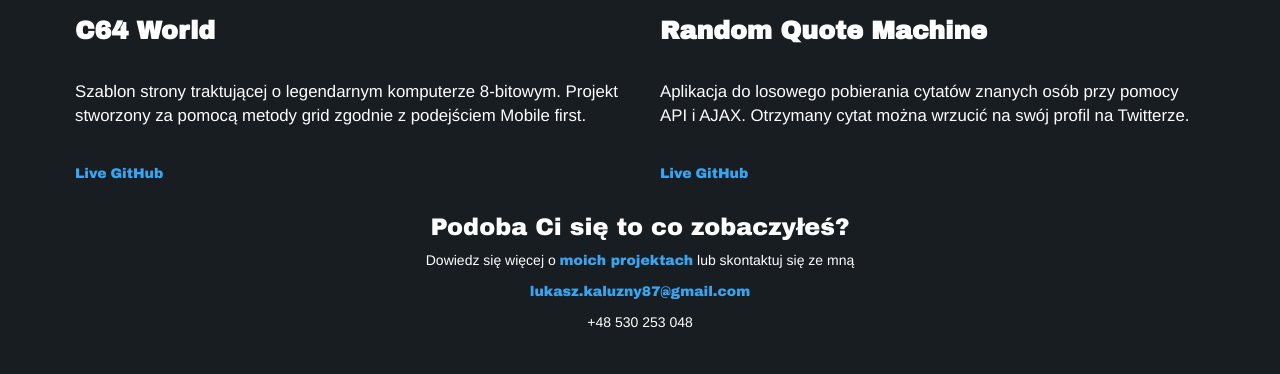
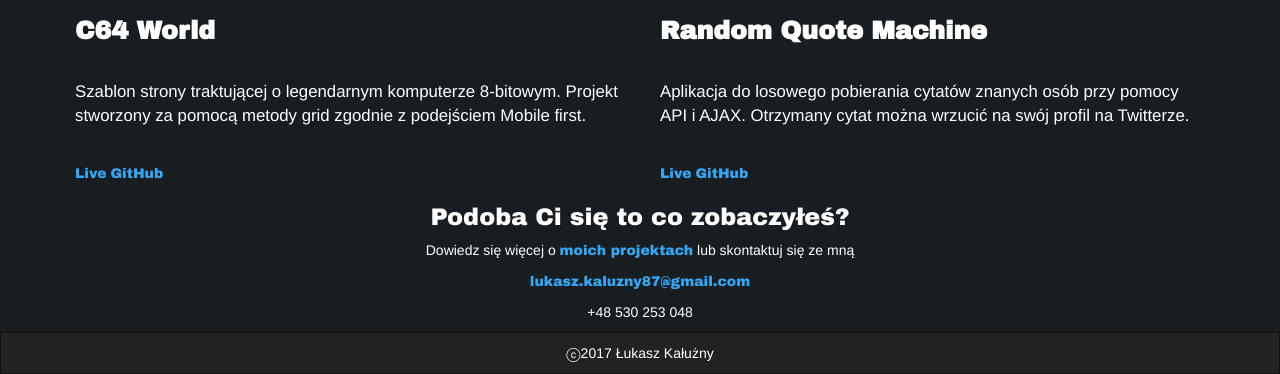
Before and after one commit to LukaszKaluzny/Portfolio, a plain HTML site: page index.html in a window 1280 px wide. Shown: the part 2424-2798 px from the top of the page. Before the commit the page ends 2776 px from the top, so only its background shows below. Drawn offline with nearby package versions, Linux system fonts and the light colour scheme; a web font is replaced by a local one.

Commit message:
optimize site

```diff
--- a/index.html
+++ b/index.html
@@ -194,7 +194,7 @@
       </div>
     </section>
       <footer id="contact">
-        <div class="container">
+        <div>
           <h3>Podoba Ci się to co zobaczyłeś?</h3>
           <p>Dowiedz się więcej o <a href="#" target="_blank">moich projektach</a> lub skontaktuj się ze mną</p>
           <p class="email">
@@ -203,6 +203,9 @@
           <p class="phone">
             +48 530 253 048
           </p>
+          <div class="copyright">
+            <p>ⓒ2017 Łukasz Kałużny</p>
+        </div>
       </footer>
 
 
--- a/style.css
+++ b/style.css
@@ -13,7 +13,7 @@ h1,
 h2,
 h3,
 a {
-	font-family: 'Archivo Black', sans-serif;
+  font-family: 'Archivo Black', sans-serif;
 }
 
 .container {
@@ -90,11 +90,23 @@ p.project-desc {
   padding: 25px 0;
 }
 #contact {
-	text-align: center;
+  text-align: center;
 }
+footer .copyright {
+  text-align: center;
+  padding: 10px 0;
+  background-color: #222222;
+  border: 1px solid #101010;
+}
+footer .copyright p {
+  margin: 0;
+}
+
 @media (max-width: 768px) {
+
 [class*="col-"] {
     width: 100%;
     padding: 10px;
+    text-align: center;
     }
 }
```
